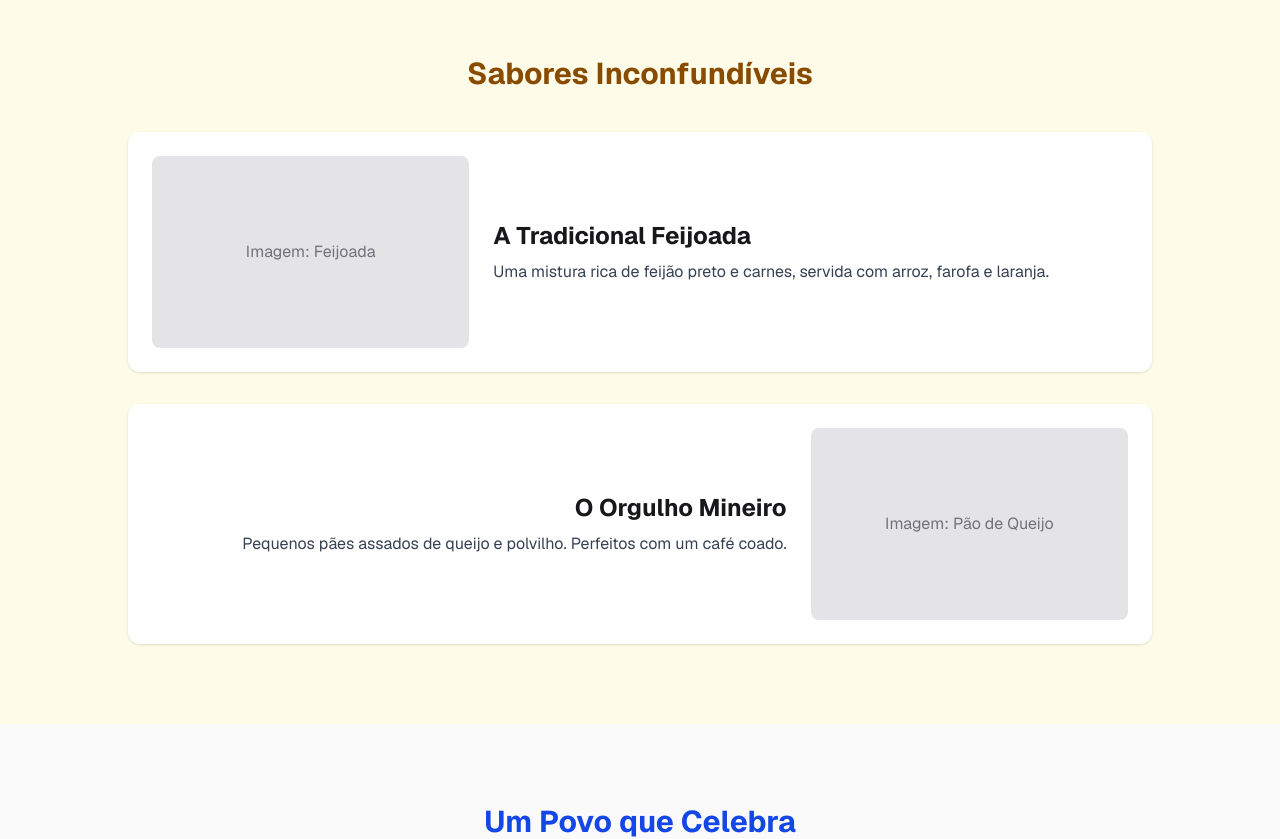
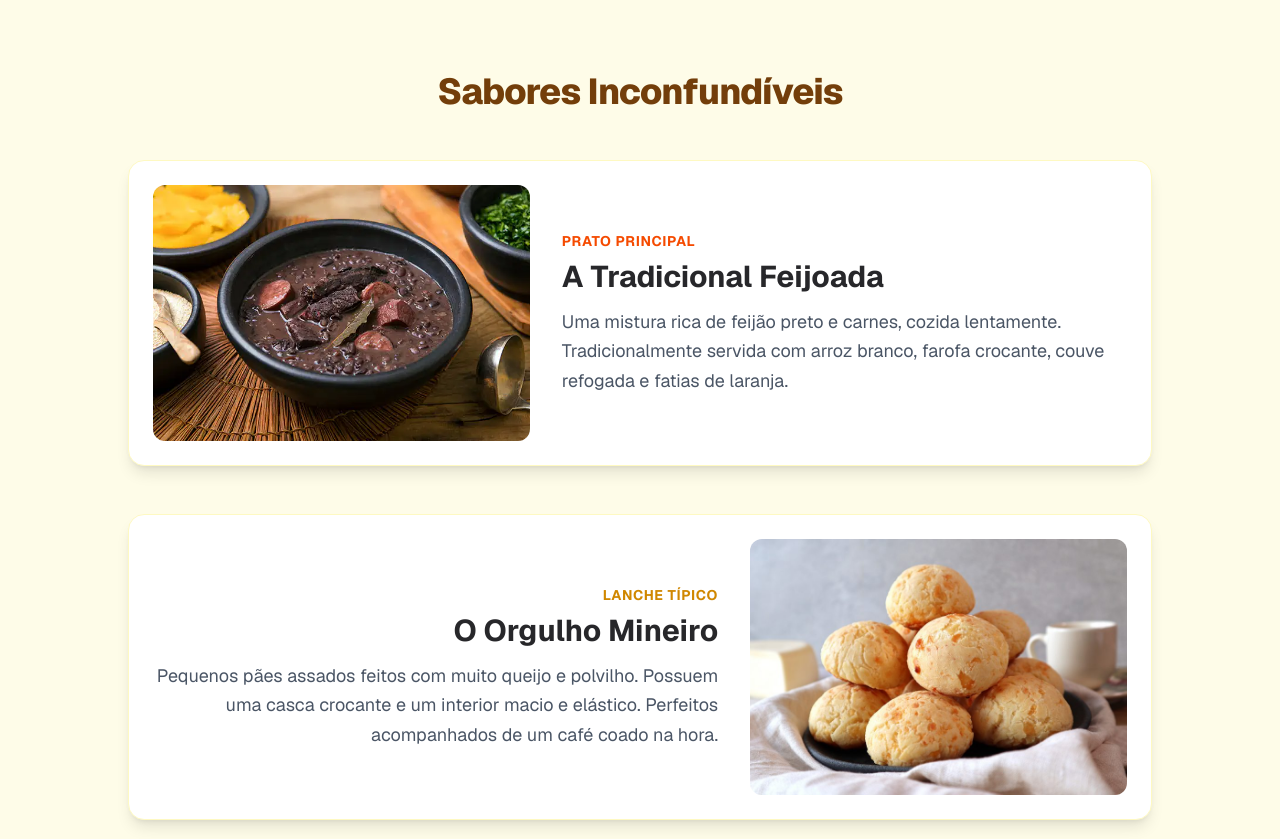
Before and after one commit to AnaPaulaMaximo/meu-projeto-next, a Next.js app: page / in a window 1280 px wide. Shown: the part 820-1659 px from the top of the page. Built offline with nearby package versions, Linux system fonts and the light colour scheme.

Commit message:
1.5.0 - feat: adiciona imagens reais na seção de culinária

```diff
--- a/app/page.tsx
+++ b/app/page.tsx
@@ -24,24 +24,44 @@ export default function CulturaBrasileira() {
         </div>
       </section>
 
-      <section className="bg-yellow-50 py-20 px-6">
+      {/* Seção de Culinária */}
+      <section className="bg-yellow-50 py-24 px-6">
         <div className="max-w-5xl mx-auto">
-          <h2 className="text-3xl font-bold text-yellow-800 mb-10 text-center">Sabores Inconfundíveis</h2>
-          <div className="space-y-8">
-            <div className="flex flex-col md:flex-row items-center gap-6 bg-white p-6 rounded-xl shadow-sm">
-              <div className="w-full md:w-1/3 bg-zinc-200 h-48 rounded-lg flex items-center justify-center text-zinc-500">Imagem: Feijoada</div>
-              <div className="w-full md:w-2/3">
-                <h3 className="text-2xl font-bold mb-2">A Tradicional Feijoada</h3>
-                <p className="text-gray-700">Uma mistura rica de feijão preto e carnes, servida com arroz, farofa e laranja.</p>
+          <h2 className="text-4xl font-extrabold text-yellow-900 mb-12 text-center tracking-tight">Sabores Inconfundíveis</h2>
+          <div className="space-y-12">
+
+            {/* Feijoada */}
+            <div className="flex flex-col md:flex-row items-center gap-8 bg-white p-6 rounded-2xl shadow-lg border border-yellow-100">
+              <div className="w-full md:w-2/5 h-64 overflow-hidden rounded-xl relative">
+                <img
+                  src="/img/feijoada.webp"
+                  alt="Feijoada Brasileira"
+                  className="object-cover w-full h-full hover:scale-105 transition-transform duration-500"
+                />
+              </div>
+              <div className="w-full md:w-3/5">
+                <span className="text-sm font-bold uppercase tracking-wider text-orange-600 mb-2 block">Prato Principal</span>
+                <h3 className="text-3xl font-bold mb-3 text-zinc-800">A Tradicional Feijoada</h3>
+                <p className="text-lg text-gray-600 leading-relaxed">Uma mistura rica de feijão preto e carnes, cozida lentamente. Tradicionalmente servida com arroz branco, farofa crocante, couve refogada e fatias de laranja.</p>
               </div>
             </div>
-            <div className="flex flex-col md:flex-row-reverse items-center gap-6 bg-white p-6 rounded-xl shadow-sm">
-              <div className="w-full md:w-1/3 bg-zinc-200 h-48 rounded-lg flex items-center justify-center text-zinc-500">Imagem: Pão de Queijo</div>
-              <div className="w-full md:w-2/3 text-right">
-                <h3 className="text-2xl font-bold mb-2">O Orgulho Mineiro</h3>
-                <p className="text-gray-700">Pequenos pães assados de queijo e polvilho. Perfeitos com um café coado.</p>
+
+            {/* Pão de Queijo */}
+            <div className="flex flex-col md:flex-row-reverse items-center gap-8 bg-white p-6 rounded-2xl shadow-lg border border-yellow-100">
+              <div className="w-full md:w-2/5 h-64 overflow-hidden rounded-xl relative">
+                <img
+                  src="/img/paodequeijo.jpg"
+                  alt="Pão de Queijo"
+                  className="object-cover w-full h-full hover:scale-105 transition-transform duration-500"
+                />
+              </div>
+              <div className="w-full md:w-3/5 text-left md:text-right">
+                <span className="text-sm font-bold uppercase tracking-wider text-yellow-600 mb-2 block">Lanche Típico</span>
+                <h3 className="text-3xl font-bold mb-3 text-zinc-800">O Orgulho Mineiro</h3>
+                <p className="text-lg text-gray-600 leading-relaxed">Pequenos pães assados feitos com muito queijo e polvilho. Possuem uma casca crocante e um interior macio e elástico. Perfeitos acompanhados de um café coado na hora.</p>
               </div>
             </div>
+
           </div>
         </div>
       </section>
```
Also changed, not shown: public/img/feijoada.webp (added), public/img/paodequeijo.jpg (added).
